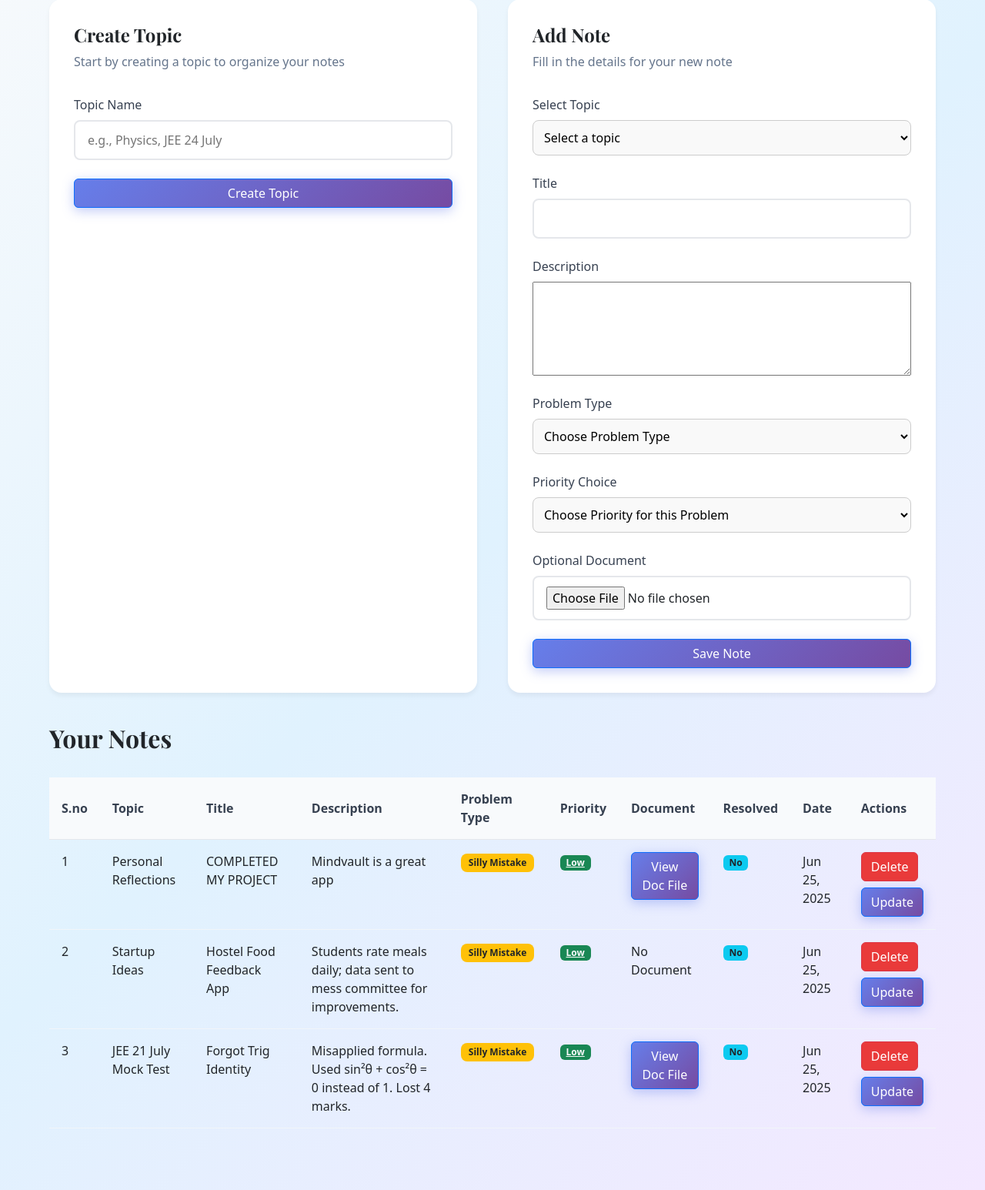
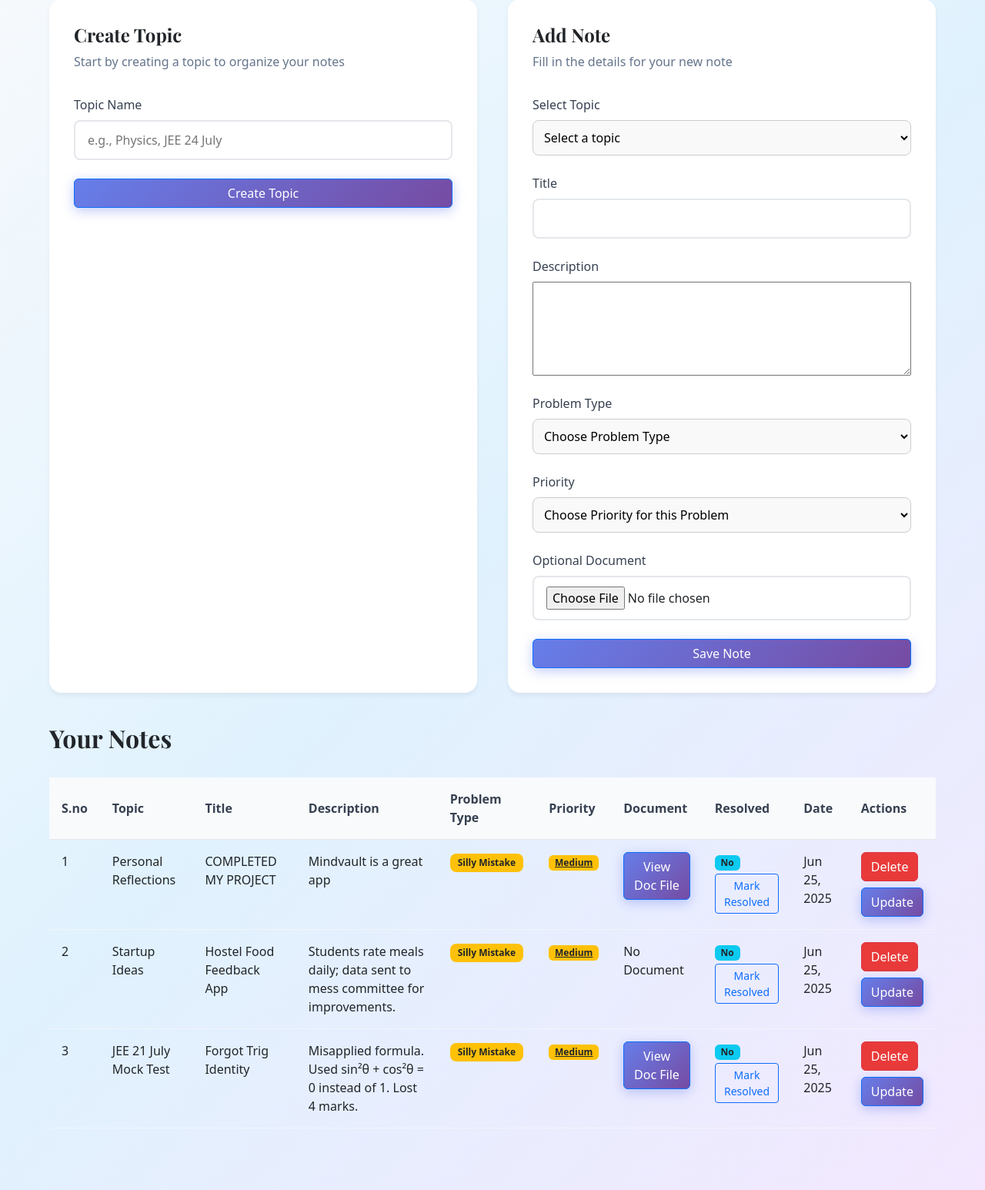
Before and after one commit to coutKaustubh/MindVault-Pro, a Django app: page /MindVault/ in a window 1280 px wide. Shown: the part 146-1692 px from the top of the page at 77% size. Run offline with Django 5.2, Linux system fonts and the light colour scheme; a user stored in the database is signed in; data comes from the database, SQL or seed files in the repository.

Commit message:
Added resolved feature

```diff
--- a/Notes/templates/home.html
+++ b/Notes/templates/home.html
@@ -83,7 +83,7 @@
                     placeholder="Enter your custom type">
             </div>
             <div class="form-group">
-                <label for="problem_type">Priority Choice </label>
+                <label for="problem_type">Priority</label>
                 <select name="priority_choice" id="selected_topic" class="styled-select">
                     <option value="" disabled selected>Choose Priority for this Problem</option>
                     <option value="high">High</option>
@@ -145,10 +145,10 @@
                     </span>
                 </td>
                 <td>
-                    {% if entry.priority == 'high' %}
+                    {% if entry.priority_choice == 'high' %}
                     <a href="{% url 'update_priority' entry.id 'medium' %}" class="badge bg-danger text-light"
                         style="cursor:pointer;">High</a>
-                    {% elif entry.priority == 'medium' %}
+                    {% elif entry.priority_choice == 'medium' %}
                     <a href="{% url 'update_priority' entry.id 'low' %}" class="badge bg-warning text-dark"
                         style="cursor:pointer;">Medium</a>
                     {% else %}
@@ -167,12 +167,26 @@
                     {% endif %}
                 </td>
                 <td>
+                    <!-- Display Resolved Status -->
                     {% if entry.resolved %}
                     <span class="badge bg-secondary">Yes</span>
                     {% else %}
                     <span class="badge bg-info text-dark">No</span>
                     {% endif %}
+
+                    <!-- Add Toggle Button -->
+                    <form method="POST" action="{% url 'toggle_resolved' entry.id %}" style="display:inline;">
+                        {% csrf_token %}
+                        <button type="submit" class="btn btn-sm btn-outline-primary mt-1">
+                            {% if entry.resolved %}
+                            Mark Unresolved
+                            {% else %}
+                            Mark Resolved
+                            {% endif %}
+                        </button>
+                    </form>
                 </td>
+
                 <td>{{ entry.created_at|date:"M d, Y" }}</td>
                 <td>
                     <div style="display: flex; flex-direction: column; gap: 8px;">
--- a/Notes/views.py
+++ b/Notes/views.py
@@ -9,24 +9,10 @@ def landing_page(request):
     return render(request, "index.html")
 
 
-def update_priority(request, pk, new_priority):
-    entry = get_object_or_404(Entry, pk=pk)
-    entry.priority = new_priority
-    entry.save()
-    return redirect('/MindVault/')
-
-
-def toggle_resolved(request, pk):
-    entry = get_object_or_404(Entry, pk=pk)
-    entry.resolved = not entry.resolved
-    entry.save()
-    return redirect('/MindVault/')
 
 @login_required(login_url='/login/')
 def notes_entry(request):
     topics = Topic.objects.filter(user=request.user)
-
-    # Correct sorting logic
     entries = Entry.objects.filter(user=request.user).annotate(
         priority_order=Case(
             When(priority_choice='high', then=Value(0)),
@@ -58,7 +44,6 @@ def notes_entry(request):
             image = request.FILES.get('image')
             problem_type = request.POST.get('problem_type')
             priority_choice = request.POST.get('priority_choice')
-
             if problem_type == 'other':
                 problem_type = request.POST.get('custom_problem_type')
 
@@ -184,6 +169,19 @@ def update_entry(request, id):
     }
     return render(request, 'update_entry.html', context)
 
+def update_priority(request, pk, new_priority):
+    entry = get_object_or_404(Entry, pk=pk)
+    entry.priority = new_priority
+    entry.save()
+    return redirect('/MindVault/')
+
+
+def toggle_resolved(request, pk):
+    entry = get_object_or_404(Entry, pk=pk)
+    entry.resolved = not entry.resolved
+    entry.save()
+    return redirect('/MindVault/')
+
 def logout_page(request):
     logout(request)
     return redirect('/home/')
```
Also changed, not shown: 1 other file.
